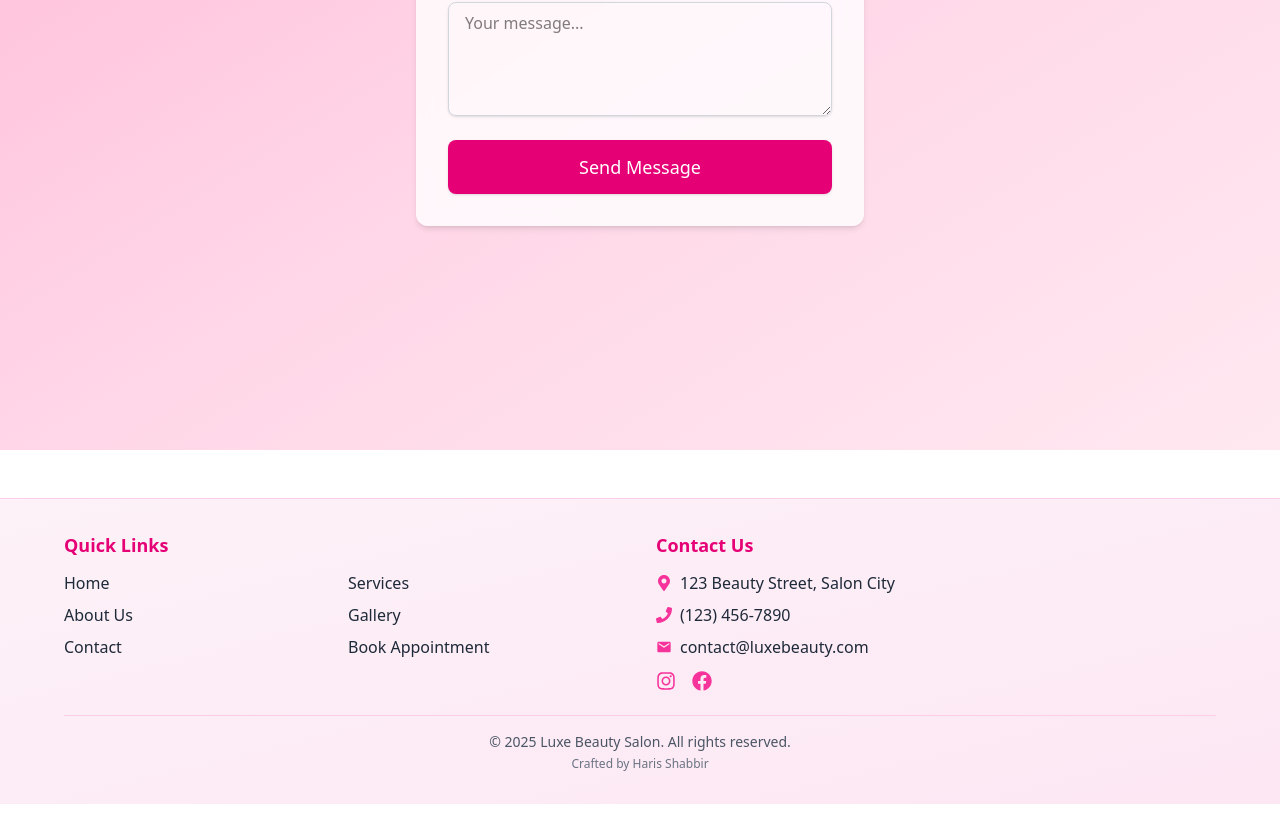
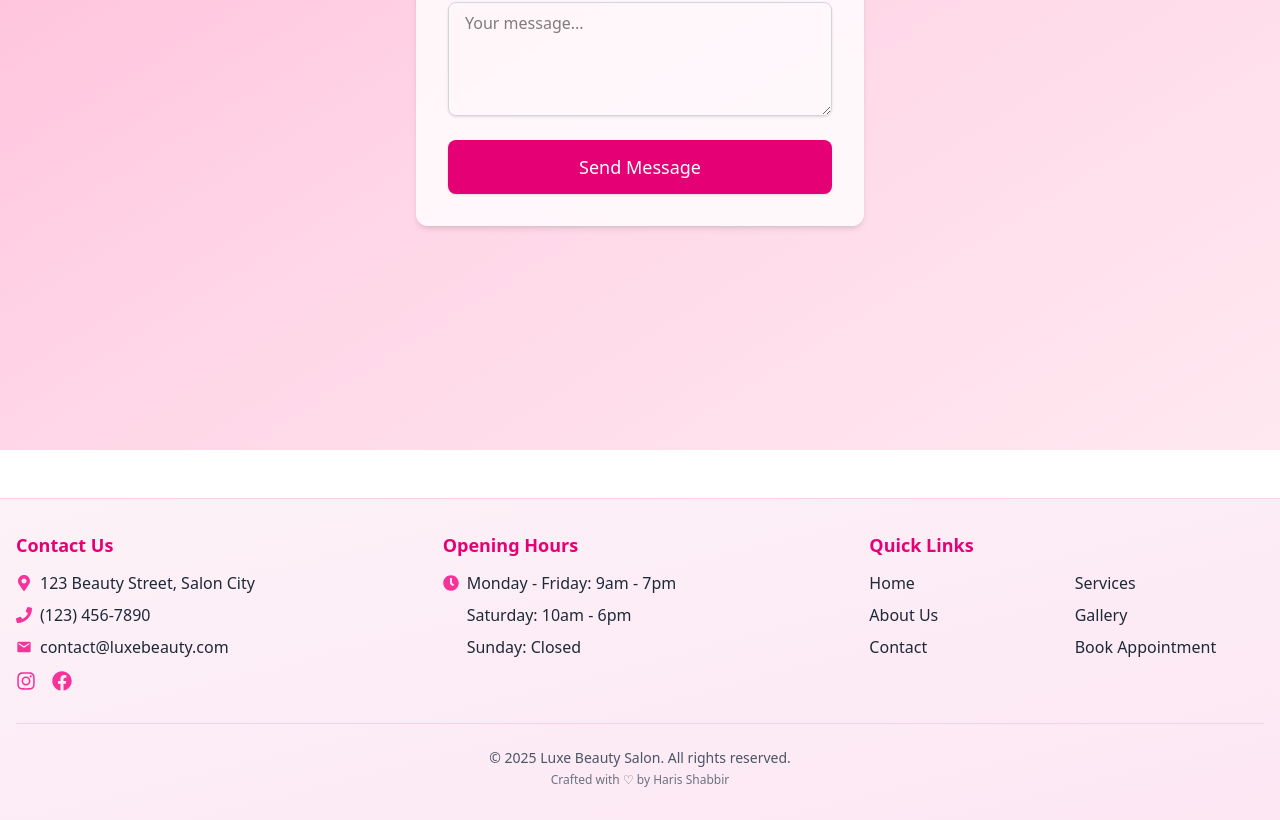
Before and after one commit to Harisshabbir76/hair-saloon, a Next.js app in the folder frontend/: page / in a window 1280 px wide. Shown: the part 3670-4490 px from the top of the page. Built offline with nearby package versions, Linux system fonts and the light colour scheme.

Commit message:
initial commit

```diff
--- a/frontend/src/components/Footer.tsx
+++ b/frontend/src/components/Footer.tsx
@@ -1,26 +1,13 @@
 import Link from "next/link";
-import { FaInstagram, FaFacebook, FaPhone, FaMapMarkerAlt } from "react-icons/fa";
+import { FaInstagram, FaFacebook, FaPhone, FaMapMarkerAlt, FaClock } from "react-icons/fa";
 import { MdEmail } from "react-icons/md";
 
 export default function Footer() {
   return (
     <footer className="bg-gradient-to-br from-pink-50 to-pink-100 text-gray-800 py-8 px-4 border-t border-pink-200">
-      <div className="max-w-6xl mx-auto">
-        <div className="flex flex-col md:flex-row justify-between gap-8">
-          {/* Quick Links */}
-          <div className="flex-1">
-            <h3 className="text-lg font-semibold mb-3 text-pink-600">Quick Links</h3>
-            <nav className="grid grid-cols-2 gap-2">
-              <Link href="/" className="hover:text-pink-700 transition-colors">Home</Link>
-              <Link href="/our-services" className="hover:text-pink-700 transition-colors">Services</Link>
-              <Link href="/about-us" className="hover:text-pink-700 transition-colors">About Us</Link>
-              <Link href="/gallery" className="hover:text-pink-700 transition-colors">Gallery</Link>
-              <Link href="/contact-us" className="hover:text-pink-700 transition-colors">Contact</Link>
-              <Link href="/booking" className="hover:text-pink-700 transition-colors">Book Appointment</Link>
-            </nav>
-          </div>
-
-          {/* Contact Info */}
+      <div className="max-w-7xl mx-auto">
+        <div className="flex flex-col md:flex-row gap-8 justify-between">
+          {/* Contact Info - Left */}
           <div className="flex-1">
             <h3 className="text-lg font-semibold mb-3 text-pink-600">Contact Us</h3>
             <div className="space-y-2">
@@ -36,7 +23,6 @@ export default function Footer() {
                 <MdEmail className="text-pink-500" />
                 <span>contact@luxebeauty.com</span>
               </div>
-            </div>
               <div className="flex gap-4 mt-3">
                 <a href="https://instagram.com" target="_blank" rel="noopener noreferrer"
                    className="text-pink-500 hover:text-pink-700 transition-colors">
@@ -50,10 +36,37 @@ export default function Footer() {
             </div>
           </div>
 
+          {/* Opening Hours - Middle */}
+          <div className="flex-1">
+            <h3 className="text-lg font-semibold mb-3 text-pink-600">Opening Hours</h3>
+            <div className="flex gap-2">
+              <FaClock className="text-pink-500 mt-1 flex-shrink-0" />
+              <div className="space-y-2">
+                <p className="whitespace-nowrap">Monday - Friday: 9am - 7pm</p>
+                <p className="whitespace-nowrap">Saturday: 10am - 6pm</p>
+                <p className="whitespace-nowrap">Sunday: Closed</p>
+              </div>
+            </div>
+          </div>
+
+          {/* Quick Links - Right */}
+          <div className="flex-1">
+            <h3 className="text-lg font-semibold mb-3 text-pink-600">Quick Links</h3>
+            <nav className="grid grid-cols-2 gap-x-4 gap-y-2">
+              <Link href="/" className="hover:text-pink-700 transition-colors">Home</Link>
+              <Link href="/our-services" className="hover:text-pink-700 transition-colors">Services</Link>
+              <Link href="/about-us" className="hover:text-pink-700 transition-colors">About Us</Link>
+              <Link href="/gallery" className="hover:text-pink-700 transition-colors">Gallery</Link>
+              <Link href="/contact-us" className="hover:text-pink-700 transition-colors">Contact</Link>
+              <Link href="/booking" className="hover:text-pink-700 transition-colors">Book Appointment</Link>
+            </nav>
+          </div>
+        </div>
+
         {/* Copyright */}
-        <div className="mt-6 pt-4 border-t border-pink-200 text-center text-sm">
+        <div className="mt-8 pt-6 border-t border-pink-200 text-center text-sm">
           <p className="text-gray-600">&copy; {new Date().getFullYear()} Luxe Beauty Salon. All rights reserved.</p>
-          <p className="text-xs text-gray-500 mt-1">Crafted by Haris Shabbir</p>
+          <p className="text-xs text-gray-500 mt-1">Crafted with ♡ by Haris Shabbir</p>
         </div>
       </div>
     </footer>
```
Lines whose indentation alone changed are shown as unchanged.
